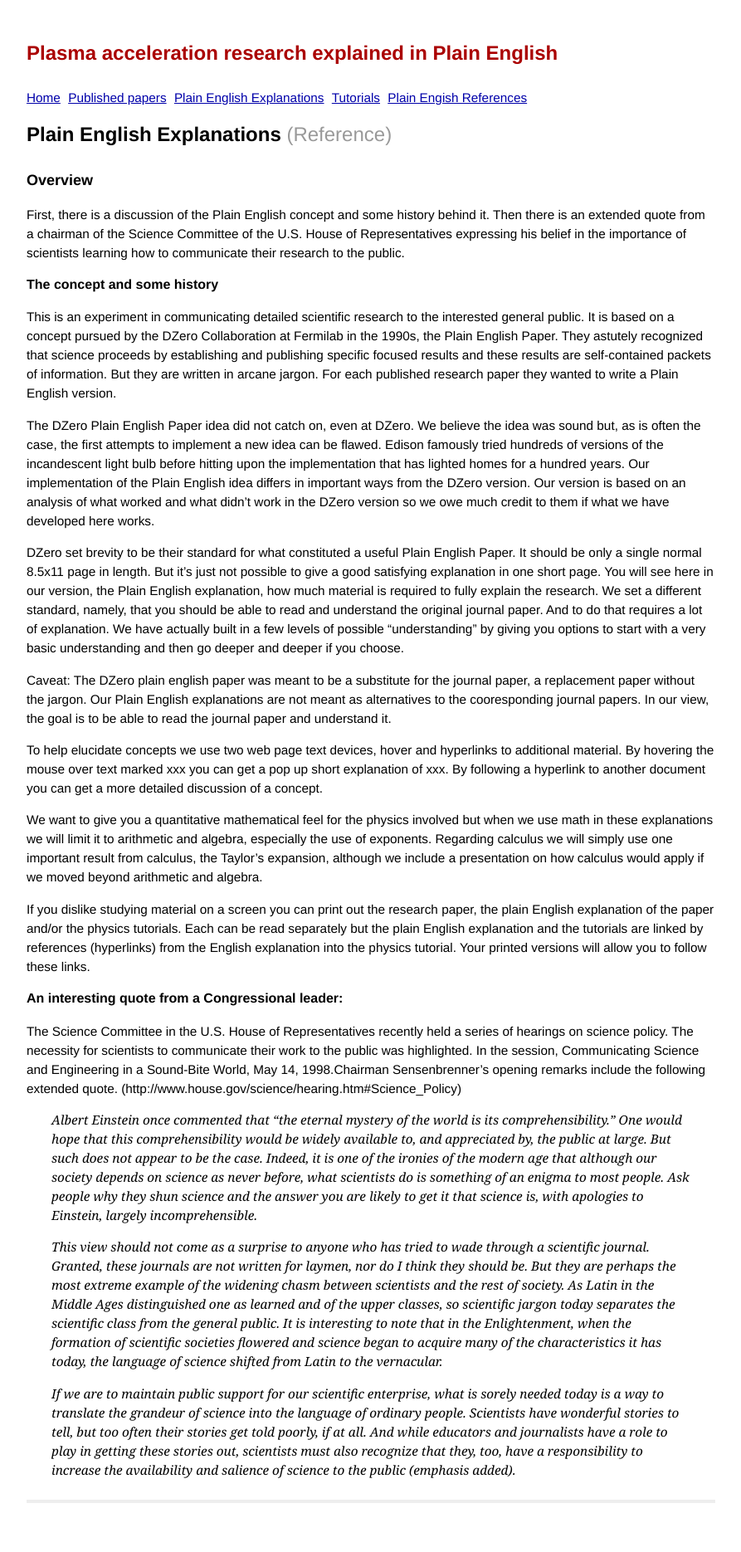
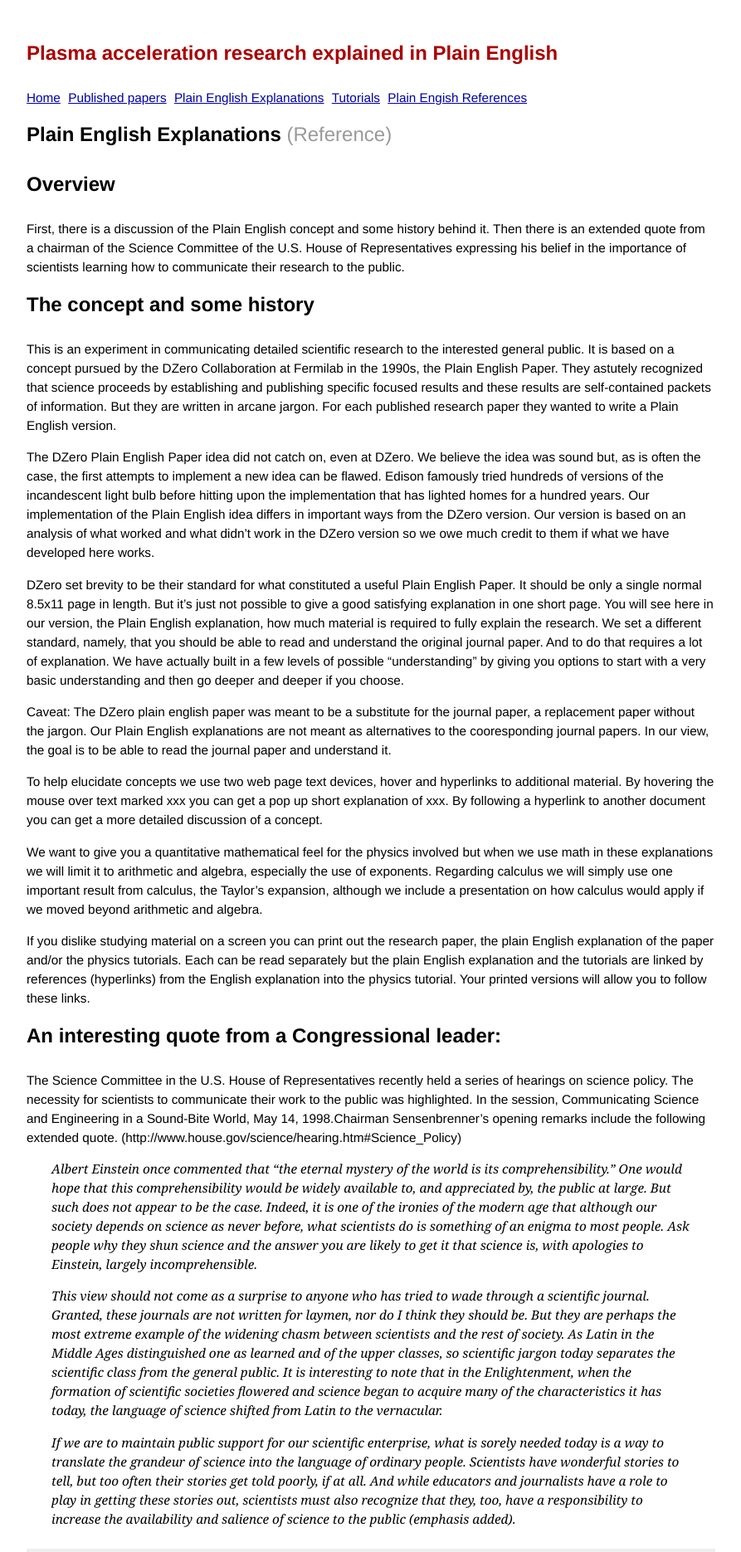
Before and after one commit to grbfacet/facet, a Jekyll site: the page built from plain-english-papers.md, in a window 1280 px wide. Shown: the whole page at 83% size, without its empty margins (193-1086 px from the left). Built offline with Jekyll 4.4.1, drawn with Linux system fonts in a browser that asks for light colours; before the commit the page ends 1811 px from its top, so only the background shows below that.

```diff
--- a/plain-english-papers.md
+++ b/plain-english-papers.md
@@ -4,11 +4,11 @@ title: Plain English Explanations
 pagetype: reference
 ---
 
-### Overview
+# Overview
 
 First, there is a discussion of the Plain English concept and some history behind it. Then there is an extended quote from a chairman of the Science Committee of the U.S. House of Representatives expressing his belief in the importance of scientists learning how to communicate their research to the public.
 
-#### The concept and some history
+# The concept and some history
 
 This is an experiment in communicating detailed scientific research to the interested general public. It is based on a concept pursued by the DZero Collaboration at Fermilab in the 1990s, the Plain English Paper. They astutely recognized that science proceeds by establishing and publishing specific focused results and these results are self-contained packets of information. But they are written in arcane jargon. For each published research paper they wanted to write a Plain English version.
 
@@ -24,7 +24,7 @@ We want to give you a quantitative mathematical feel for the physics involved bu
 
 If you dislike studying material on a screen you can print out the research paper, the plain English explanation of the paper and/or the physics tutorials. Each can be read separately but the plain English explanation and the tutorials are linked by references (hyperlinks) from the English explanation into the physics tutorial. Your printed versions will allow you to follow these links.
 
-#### An interesting quote from a Congressional leader:
+# An interesting quote from a Congressional leader:
 
 The Science Committee in the U.S. House of Representatives recently held a series of hearings on science policy. The necessity for scientists to communicate their work to the public was highlighted. In the session, Communicating Science and Engineering in a Sound-Bite World, May 14, 1998.Chairman Sensenbrenner’s opening remarks include the following extended quote. (http://www.house.gov/science/hearing.htm#Science_Policy)
 
```
